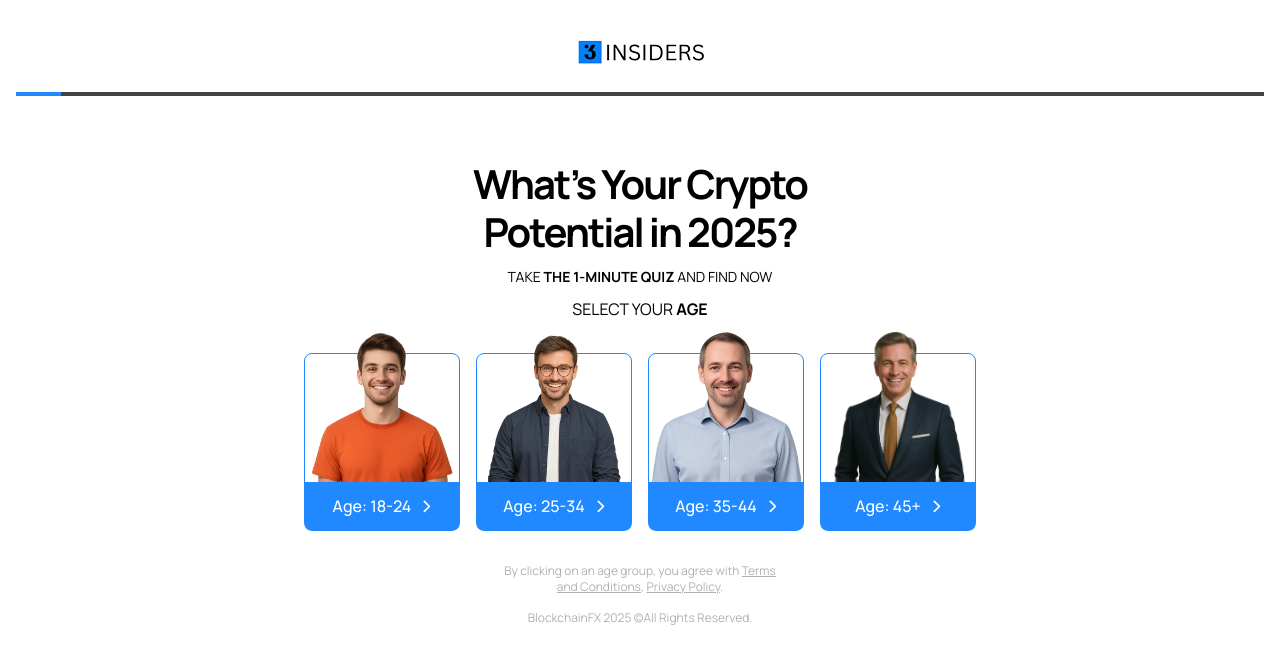
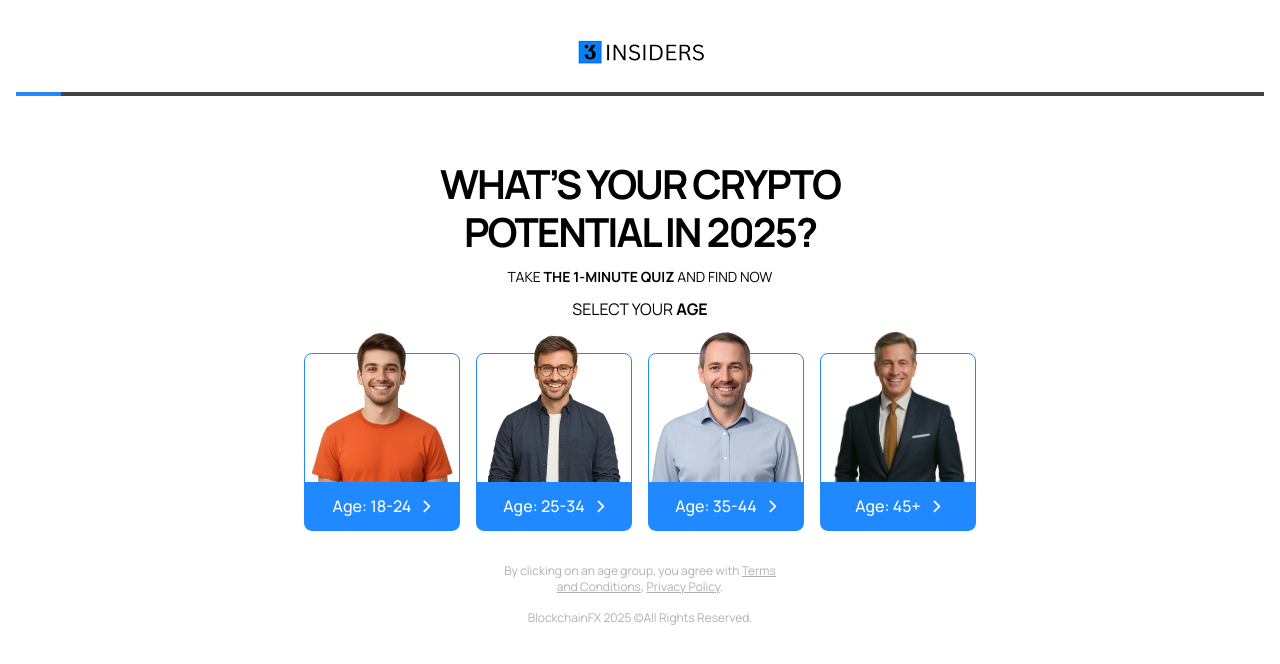
Before and after one commit to Cosmo-US-LLC/bfx-quiz-white-theme, a React (Create React App) app: page / in a window 1280 px wide. Shown: the top 664 px of the page. Built offline with nearby package versions, Linux system fonts and the light colour scheme.

Commit message:
add inner changes

```diff
--- a/src/pages/QuizPage.jsx
+++ b/src/pages/QuizPage.jsx
@@ -42,7 +42,7 @@ const QuizPage = () => {
       <QuizSteps currentStep={1} totalSteps={28} />
       <div className="w-full max-w-2xl mt-8 mb-8 text-center">
         <div className="space-y-[10px]">
-          <h1 className="text-[40px] font-[700] leading-[120%] text-[#000] tracking-[-2px] ">
+          <h1 className="text-[40px] uppercase font-[700] leading-[120%] text-[#000] tracking-[-2px] ">
             What’s Your Crypto <br /> Potential in 2025?
           </h1>
           <p className="text-[14px] font-[400] leading-[150%] text-[#000]">
```
